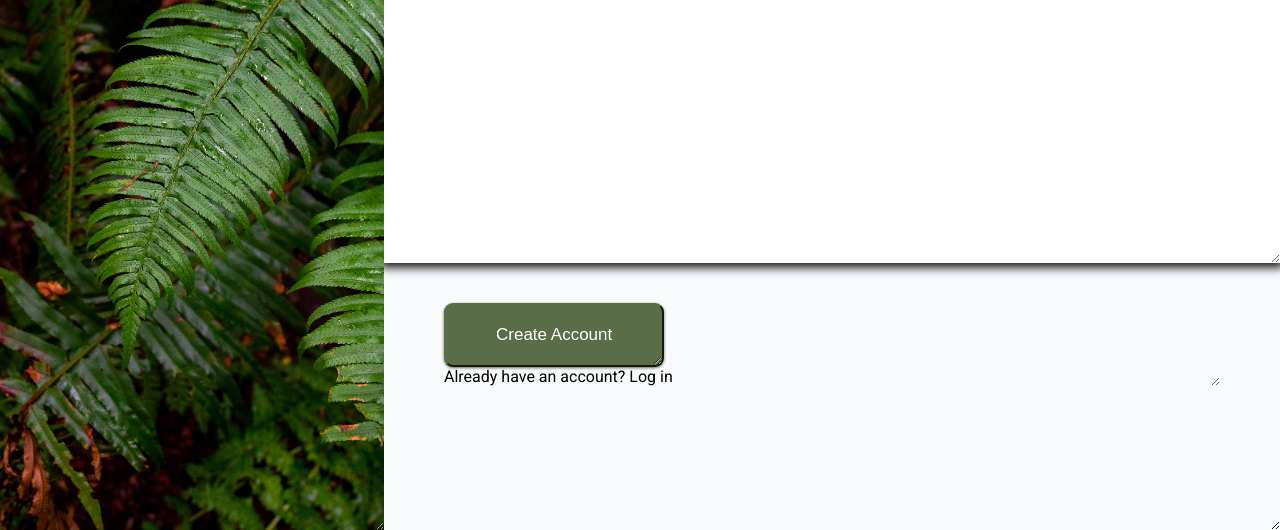
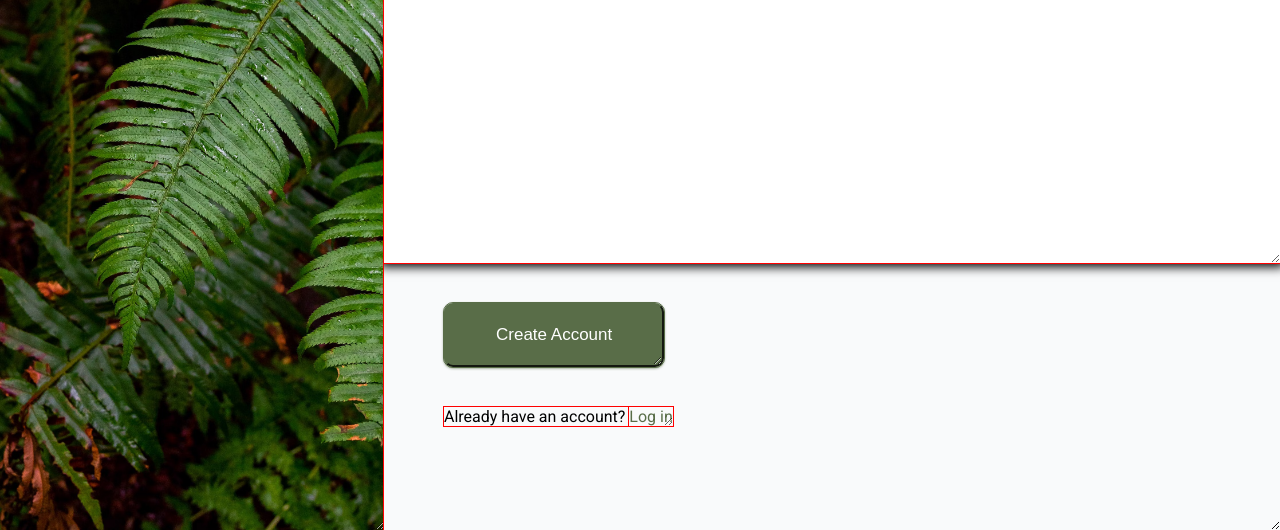
Before and after one commit to ManuSuhonen/odin-sign-up-Form, a plain HTML site: page index.html in a window 1280 px wide. Shown: the part 270-800 px from the top of the page. Drawn offline with Linux system fonts and the light colour scheme.

Commit message:
Finished on button

```diff
--- a/index.html
+++ b/index.html
@@ -28,7 +28,7 @@
             </div>
             <div id="right_side_3">
                 <button type="button">Create Account</button>
-                <p>Already have an account? Log in</p>
+                <p>Already have an account? <span>Log in</span></p>
             </div>
         </div>
     </main>
--- a/style.css
+++ b/style.css
@@ -13,7 +13,7 @@
 body * {
     resize: both;
     overflow: auto;
-    /* outline: 1px solid red; */
+    outline: 1px solid red;
 }
 
 main {
@@ -47,7 +47,6 @@ main {
         width: 100%;
 
         p {
-            /* height: fit-content; */
             align-self: center;
             text-align: left;
             align-content: end;
@@ -85,9 +84,18 @@ main {
     }
 
     #right_side_3 {
+        display: flex;
+        flex-direction: column;
+        align-items: flex-start;
+        gap: 40px;
+
         height: var(--main-rows-height);
         background-color: rgb(249 250 251);
         padding: 40px 60px 40px 60px;
+
+        span {
+            color: #596d48;
+        }
 
         button {
             /* 596d48 */
```
Also changed, not shown: images/form.png.
